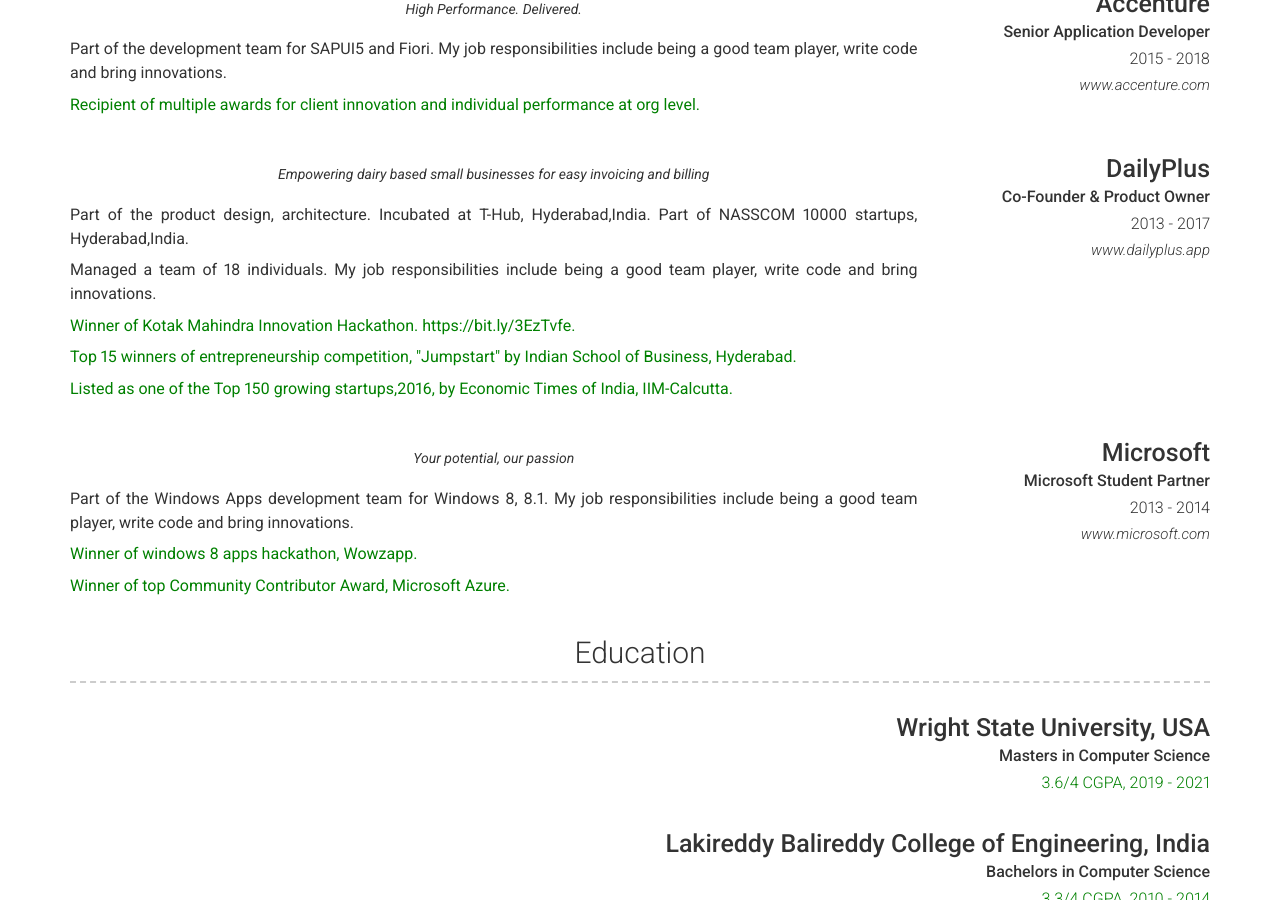
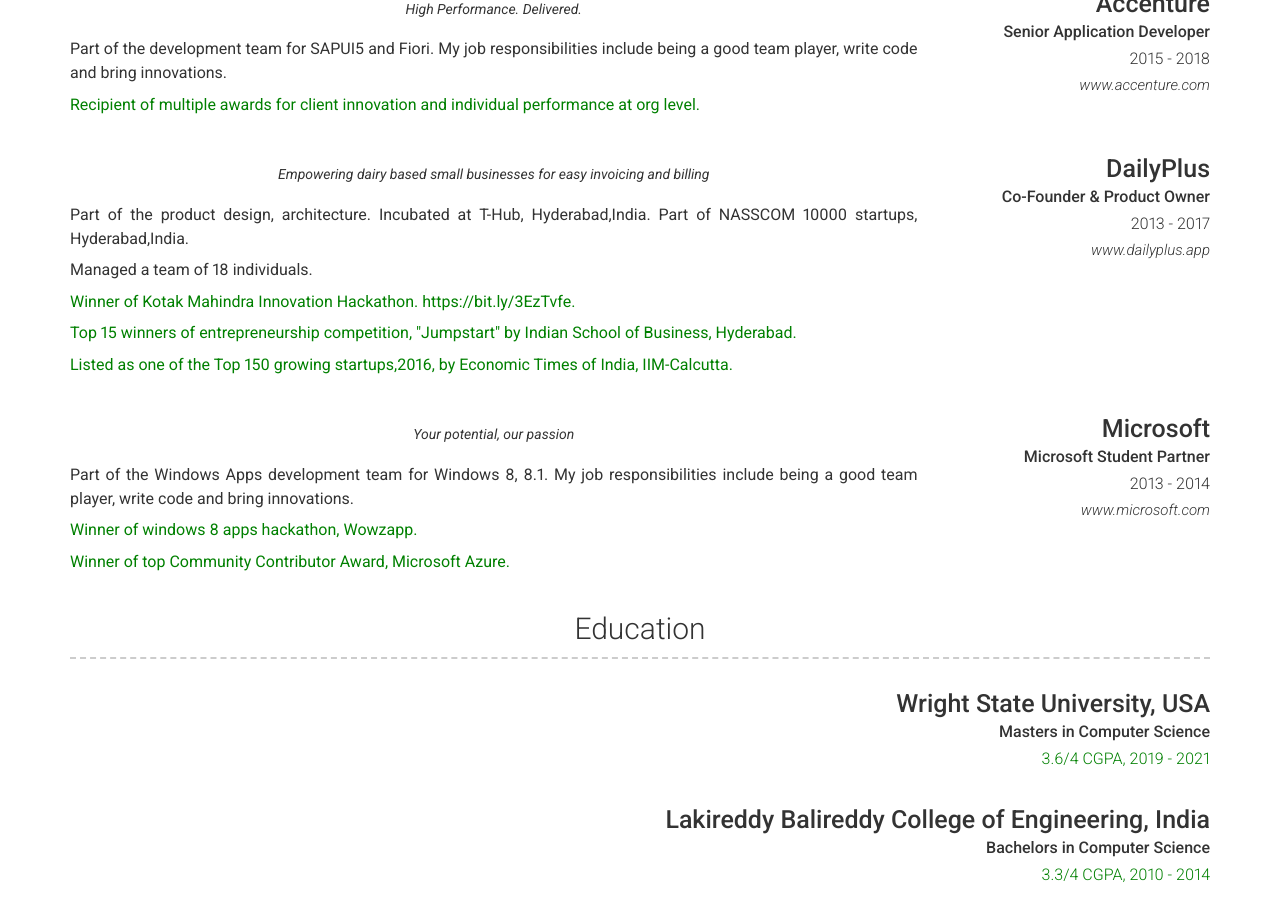
Before and after one commit to medhachaitanya/medhachaitanya.github.io, a Jekyll site: the page built from index.md, in a window 1280 px wide and 900 px high, scrolled down 1527 px. Built offline with Jekyll 4.4.1, drawn with Linux system fonts in a browser that asks for light colours; nearby versions of some CDN libraries.

Commit message:
Update _config.yml

```diff
--- a/_config.yml
+++ b/_config.yml
@@ -167,7 +167,6 @@
           Part of NASSCOM 10000 startups, Hyderabad,India.
 
           Managed a team of 18 individuals.
-          My job responsibilities include being a good team player, write code and bring innovations. <br/>
           <p style='color:green'>Winner of Kotak Mahindra Innovation Hackathon. https://bit.ly/3EzTvfe.</p>
           <p style='color:green'>Top 15 winners of entrepreneurship competition, "Jumpstart" by Indian School of Business, Hyderabad.</p>
           <p style='color:green'>Listed as one of the Top 150 growing startups,2016, by Economic Times of India, IIM-Calcutta.</p>
```
